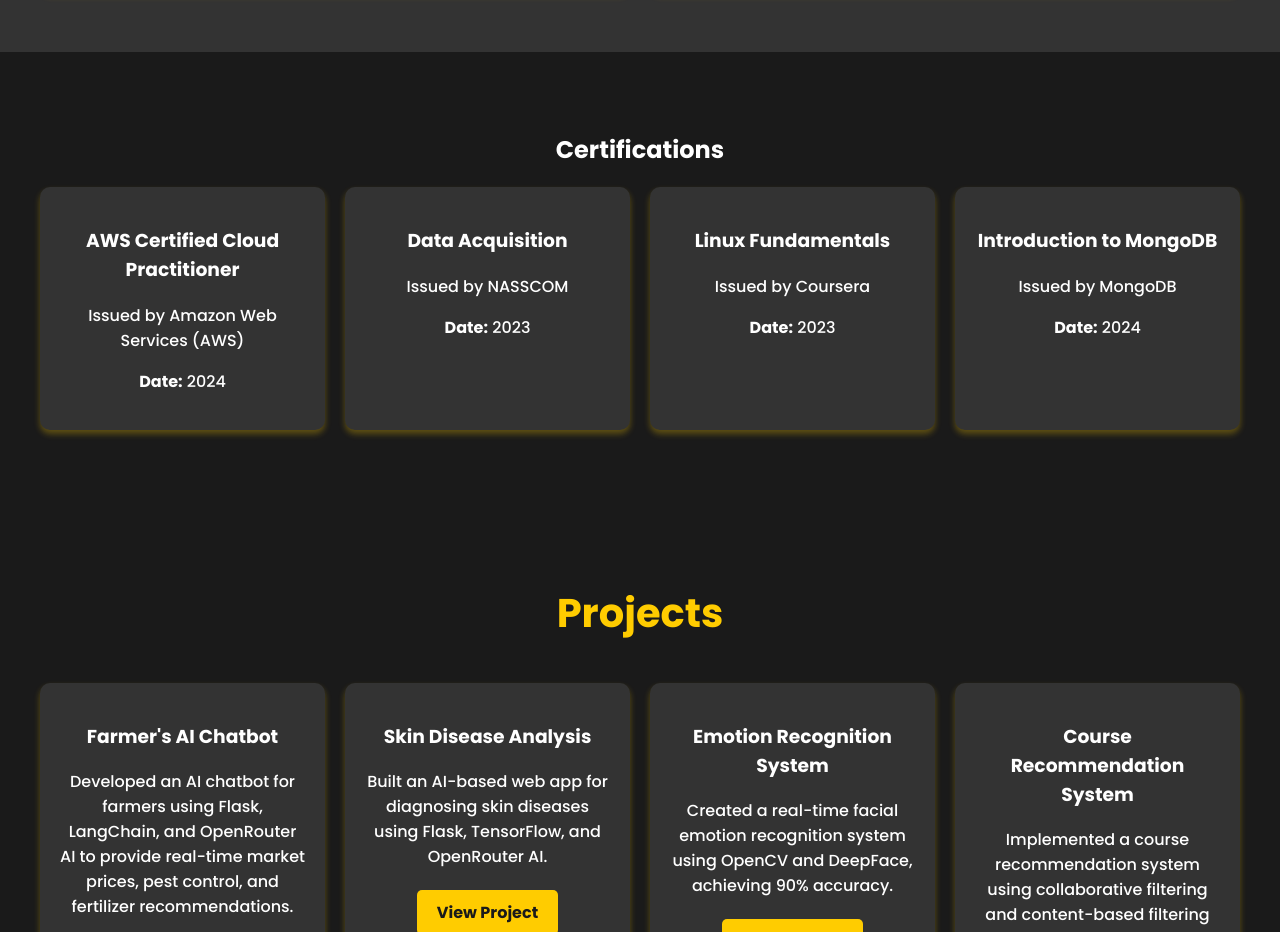
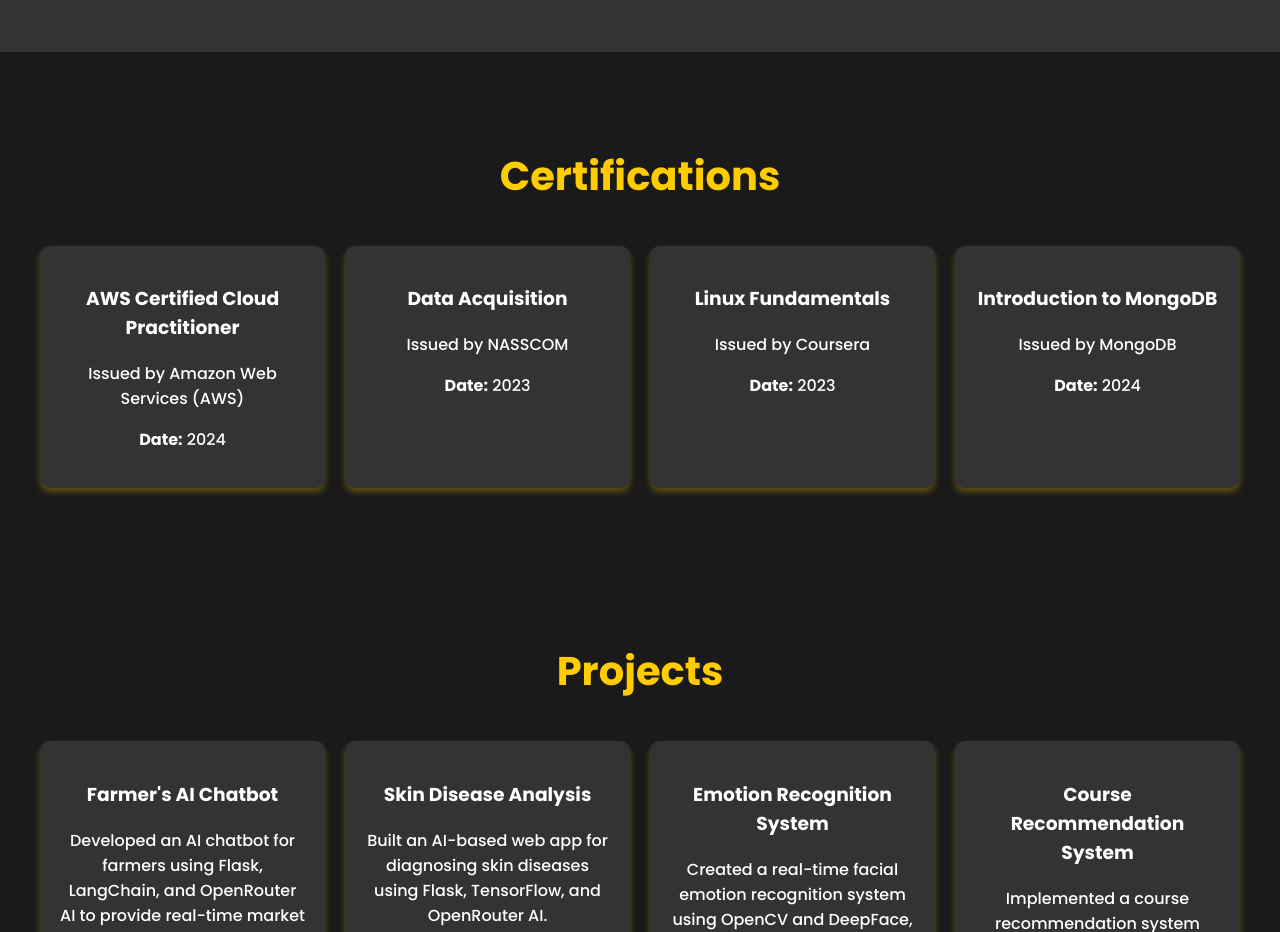
Before and after one commit to Muthukumaran0007/portfolio, a plain HTML site: page index.html in a window 1280 px wide. Shown: the part 2780-3712 px from the top of the page. Drawn offline with nearby package versions, Linux system fonts and the light colour scheme.

Commit message:
Update styles.css

```diff
--- a/styles.css
+++ b/styles.css
@@ -340,7 +340,7 @@ body.dark-mode .experience-card {
     text-align: center;
 }
 
-#certification h2 {
+#certifications h2 {
     color: #ffcc00; /* Yellow for headings */
     font-size: 2.5em;
     margin-bottom: 40px;
```
